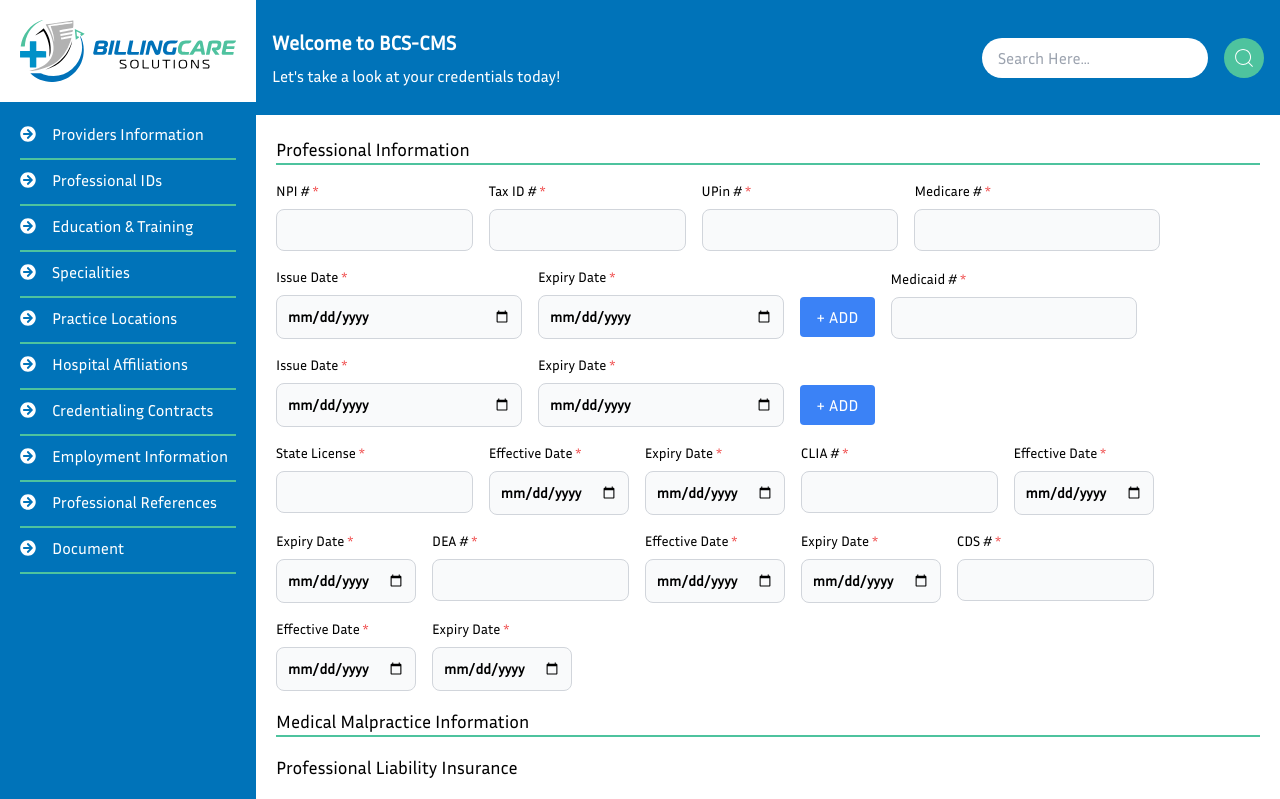
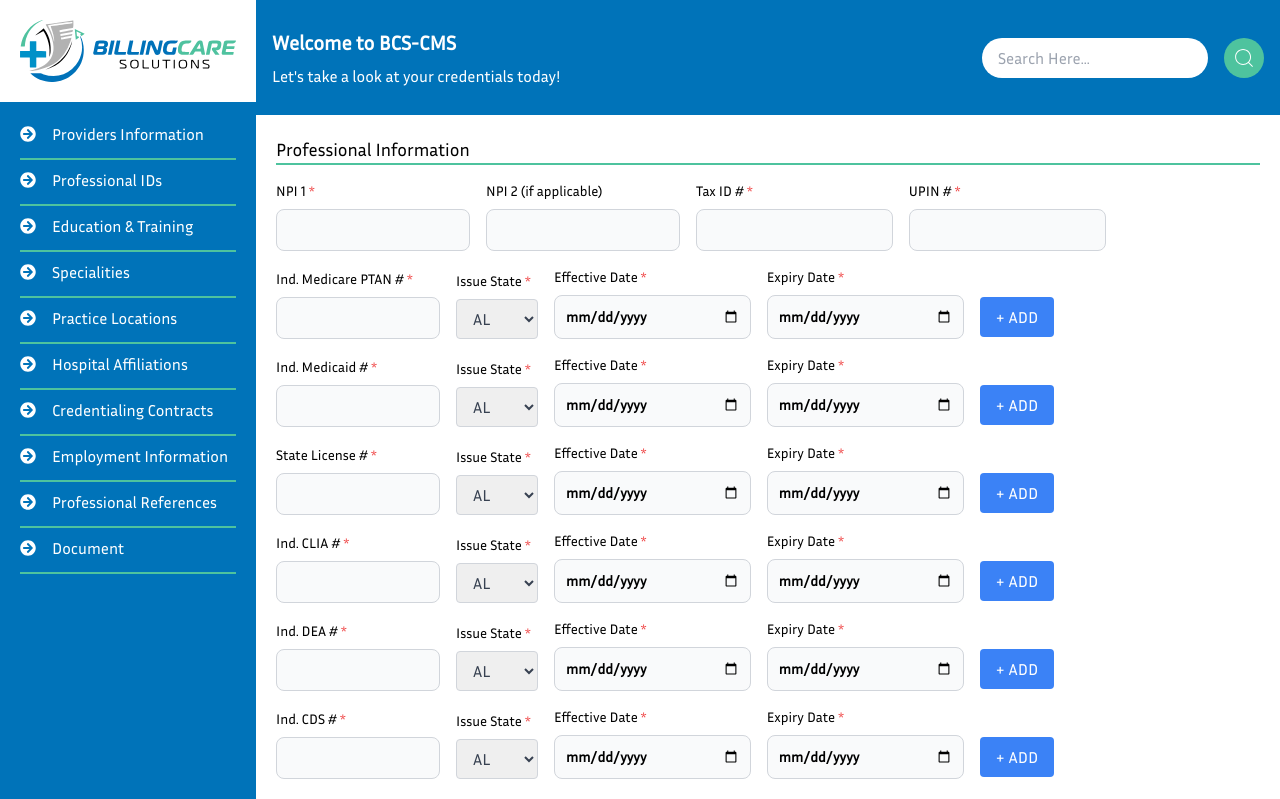
Before and after one commit to AbuBakar0-0/bcs-cms, a Next.js app: page /professionalIds in a window 1280 px wide. Shown: the top 799 px of the page. Built offline with nearby package versions, Linux system fonts and the light colour scheme.

Commit message:
professional ids finalized

```diff
--- a/src/app/(dashboard)/educationTraining/page.js
+++ b/src/app/(dashboard)/educationTraining/page.js
@@ -53,7 +53,7 @@ function EducationAndTraining() {
             {education ? (
               <>
                 <div className="w-full flex flex-wrap justify-start gap-4 items-start">
-                  <Dropdown title={"Education Type"} options={[]} />
+                  <Dropdown title={"Education Type"} options={["Internship",""]} />
                   <TextInput title={"Country"} />
                   <TextInput title={"State"} />
                   <TextInput title={"County"} />
--- a/src/app/(dashboard)/professionalIds/page.js
+++ b/src/app/(dashboard)/professionalIds/page.js
@@ -5,7 +5,7 @@ import DateInput from "@/components/ui/inputFields/DateInput";
 import Dropdown from "@/components/ui/inputFields/DropDown";
 import PasswordInput from "@/components/ui/inputFields/PasswordInput";
 import TextInput from "@/components/ui/inputFields/TextInput";
-import { useState } from "react";
+import { stateAbbreviations } from "@/data/stateAbbreviations";
 import { CiLink } from "react-icons/ci";
 
 function ProfessionalIds() {
@@ -15,21 +15,24 @@ function ProfessionalIds() {
         <HeadingLine title={"Professional Information"} />
 
         <div className="w-full flex flex-wrap justify-start gap-4 items-end">
-          <TextInput title={"NPI #"} />
+          <TextInput title={"NPI 1"} width={"w-[1/12]"} />
+          <TextInput
+            title={"NPI 2 (if applicable)"}
+            width={"w-[1/12]"}
+            required={false}
+          />
           <TextInput title={"Tax ID #"} />
-          <TextInput title={"UPin #"} />
-          <TextInput title={"Medicare #"} width={"w-1/4"} />
-          <DateInput title={"Issue Date"} width={"w-1/4"} />
-          <DateInput title={"Expiry Date"} width={"w-1/4"} />
-          <button
-            type="button"
-            className="bg-blue-500 text-white rounded px-4 py-2 mb-[0.125rem]"
-          >
-            + ADD
-          </button>
-          <TextInput title={"Medicaid #"} width={"w-1/4"} />
-          <DateInput title={"Issue Date"} width={"w-1/4"} />
-          <DateInput title={"Expiry Date"} width={"w-1/4"} />
+          <TextInput title={"UPIN #"} />
+        </div>
+        <div className="w-full flex flex-wrap justify-start items-end gap-4">
+          <TextInput title={"Ind. Medicare PTAN #"} width={"w-1/6"} />
+          <Dropdown
+            title={"Issue State"}
+            options={stateAbbreviations}
+            width="w-1/12"
+          />
+          <DateInput title={"Effective Date"} width={"w-1/5"} />
+          <DateInput title={"Expiry Date"} width={"w-1/5"} />
           <button
             type="button"
             className="bg-blue-500 text-white rounded px-4 py-2 mb-[0.125rem]"
@@ -38,22 +41,89 @@ function ProfessionalIds() {
           </button>
         </div>
 
-        <div className="w-full flex flex-wrap justify-start gap-4 items-start">
-          <TextInput title={"State License "} />
-          <DateInput title={"Effective Date"} />
-          <DateInput title={"Expiry Date"} />
+        <div className="w-full flex flex-wrap justify-start items-end gap-4">
+          <TextInput title={"Ind. Medicaid #"} width={"w-1/6"} />
+          <Dropdown
+            title={"Issue State"}
+            options={stateAbbreviations}
+            width="w-1/12"
+          />
+          <DateInput title={"Effective Date"} width={"w-1/5"} />
+          <DateInput title={"Expiry Date"} width={"w-1/5"} />
+          <button
+            type="button"
+            className="bg-blue-500 text-white rounded px-4 py-2 mb-[0.125rem]"
+          >
+            + ADD
+          </button>
+        </div>
 
-          <TextInput title={"CLIA # "} />
-          <DateInput title={"Effective Date"} />
-          <DateInput title={"Expiry Date"} />
+        <div className="w-full flex flex-wrap justify-start items-end gap-4">
+          <TextInput title={"State License #"} width={"w-1/6"} />
+          <Dropdown
+            title={"Issue State"}
+            options={stateAbbreviations}
+            width="w-1/12"
+          />
+          <DateInput title={"Effective Date"} width={"w-1/5"} />
+          <DateInput title={"Expiry Date"} width={"w-1/5"} />
+          <button
+            type="button"
+            className="bg-blue-500 text-white rounded px-4 py-2 mb-[0.125rem]"
+          >
+            + ADD
+          </button>
+        </div>
 
-          <TextInput title={"DEA # "} />
-          <DateInput title={"Effective Date"} />
-          <DateInput title={"Expiry Date"} />
+        <div className="w-full flex flex-wrap justify-start items-end gap-4">
+          <TextInput title={"Ind. CLIA #"} width={"w-1/6"} />
+          <Dropdown
+            title={"Issue State"}
+            options={stateAbbreviations}
+            width="w-1/12"
+          />
+          <DateInput title={"Effective Date"} width={"w-1/5"} />
+          <DateInput title={"Expiry Date"} width={"w-1/5"} />
+          <button
+            type="button"
+            className="bg-blue-500 text-white rounded px-4 py-2 mb-[0.125rem]"
+          >
+            + ADD
+          </button>
+        </div>
 
-          <TextInput title={"CDS # "} />
-          <DateInput title={"Effective Date"} />
-          <DateInput title={"Expiry Date"} />
+        <div className="w-full flex flex-wrap justify-start items-end gap-4">
+          <TextInput title={"Ind. DEA #"} width={"w-1/6"} />
+          <Dropdown
+            title={"Issue State"}
+            options={stateAbbreviations}
+            width="w-1/12"
+          />
+          <DateInput title={"Effective Date"} width={"w-1/5"} />
+          <DateInput title={"Expiry Date"} width={"w-1/5"} />
+          <button
+            type="button"
+            className="bg-blue-500 text-white rounded px-4 py-2 mb-[0.125rem]"
+          >
+            + ADD
+          </button>
+        </div>
+
+        <div className="w-full flex flex-wrap justify-start items-end gap-4">
+          <TextInput title={"Ind. CDS #"} width={"w-1/6"} />
+          <Dropdown
+            title={"Issue State"}
+            options={stateAbbreviations}
+            width="w-1/12"
+          />
+          <DateInput title={"Effective Date"} width={"w-1/5"} />
+          <DateInput title={"Expiry Date"} width={"w-1/5"} />
+          <button
+            type="button"
+            className="bg-blue-500 text-white rounded px-4 py-2 mb-[0.125rem]"
+          >
+            + ADD
+          </button>
         </div>
 
         <HeadingLine title={"Medical Malpractice Information"} />
@@ -67,9 +137,9 @@ function ProfessionalIds() {
             title={"Aggregate"}
             width="w-[23.9%]"
             options={[
-              "1,000,000-2,000,000",
-              "1,000,000-3,000,000",
-              "2,000,000-4,000,000",
+              "1,000,000 - 2,000,000",
+              "1,000,000 - 3,000,000",
+              "2,000,000 - 4,000,000",
             ]}
           />
         </div>
@@ -83,9 +153,9 @@ function ProfessionalIds() {
             title={"Aggregate"}
             width="w-[23.9%]"
             options={[
-              "1,000,000-2,000,000",
-              "1,000,000-3,000,000",
-              "2,000,000-4,000,000",
+              "1,000,000 - 2,000,000",
+              "1,000,000 - 3,000,000",
+              "2,000,000 - 4,000,000",
             ]}
           />
         </div>
@@ -113,8 +183,25 @@ function ProfessionalIds() {
             <CiLink className="size-8" />
           </a>
 
-          <TextInput title={"Medicaid Username"} width={"w-[46.9%]"} />
-          <PasswordInput title={"Medicaid Password"} width={"w-[46.9%]"} />
+          <TextInput title={"UHC Username"} width={"w-[46.9%]"} />
+          <PasswordInput title={"UHC Password"} width={"w-[46.9%]"} />
+          <a
+            href="https://www.uhcprovider.com/en/resource-library/provider-portal-resources.html"
+            title="https://www.uhcprovider.com/en/resource-library/provider-portal-resources.html"
+            className="bg-secondary text-white size-10 flex justify-center items-center rounded-lg relative group"
+          >
+            <CiLink className="size-8" />
+          </a>
+
+          <TextInput title={"Optum Username"} width={"w-[46.9%]"} />
+          <PasswordInput title={"Optum Password"} width={"w-[46.9%]"} />
+          <a
+            href="https://www.uhcprovider.com/en/resource-library/provider-portal-resources.html"
+            title="https://www.uhcprovider.com/en/resource-library/provider-portal-resources.html"
+            className="bg-secondary text-white size-10 flex justify-center items-center rounded-lg relative group"
+          >
+            <CiLink className="size-8" />
+          </a>
 
           <TextInput title={"Availilty Username"} width={"w-[46.9%]"} />
           <PasswordInput title={"Availilty Password"} width={"w-[46.9%]"} />
@@ -126,15 +213,8 @@ function ProfessionalIds() {
             <CiLink className="size-8" />
           </a>
 
-          <TextInput title={"UHC Username"} width={"w-[46.9%]"} />
-          <PasswordInput title={"UHC Password"} width={"w-[46.9%]"} />
-          <a
-            href="https://www.uhcprovider.com/en/resource-library/provider-portal-resources.html"
-            title="https://www.uhcprovider.com/en/resource-library/provider-portal-resources.html"
-            className="bg-secondary text-white size-10 flex justify-center items-center rounded-lg relative group"
-          >
-            <CiLink className="size-8" />
-          </a>
+          <TextInput title={"Medicaid Username"} width={"w-[46.9%]"} />
+          <PasswordInput title={"Medicaid Password"} width={"w-[46.9%]"} />
         </div>
         <button className="px-4 py-3 rounded-lg bg-secondary text-white">
           Save & Next
```
